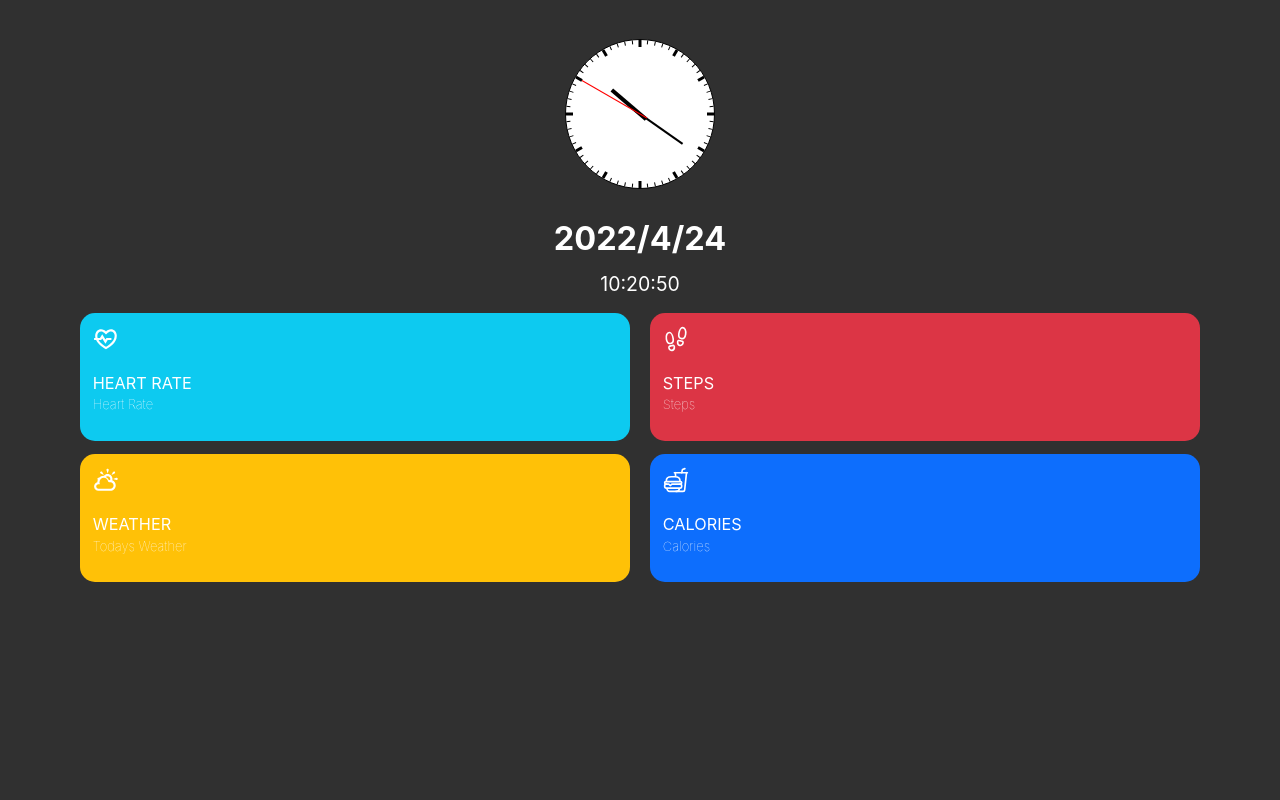
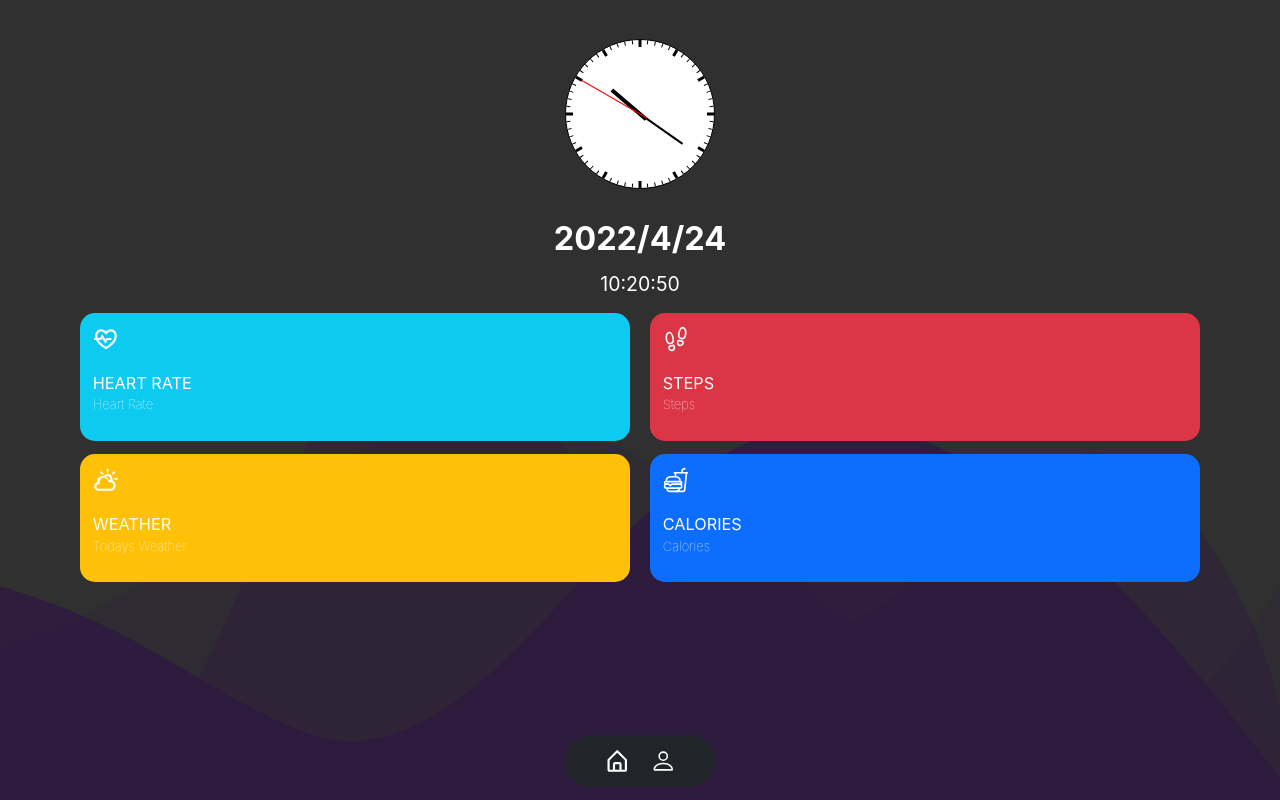
Before and after one commit to MaryamEsmaily/smart-watch, a React (Create React App) app: page / in a window 1280 px wide. Built offline with nearby package versions, Linux system fonts and the light colour scheme; a web font is replaced by a local one.

Commit message:
add some style

```diff
--- a/src/App.js
+++ b/src/App.js
@@ -1,11 +1,14 @@
 import AnalogClock from "./components/AnalogClock";
+import Footer from "./components/Footer";
 import Options from "./components/Options";
 
 function App() {
   return (
     <div className="App">
+      {/* <div className="border-3 border-light">Maryam's Watch</div> */}
       <AnalogClock />
       <Options />
+      <Footer />
     </div>
   );
 }
--- /dev/null
+++ b/src/components/Footer.jsx
@@ -0,0 +1,20 @@
+import React from "react";
+import { BiHomeAlt } from "react-icons/bi";
+import { BsPerson } from "react-icons/bs";
+function Footer() {
+  return (
+    <div
+      className="position-fixed bottom-0 bg-dark py-3 px-5 my-3"
+      style={{
+        left: "50%",
+        transform: "translateX(-50%)",
+        borderRadius: "30px",
+      }}
+    >
+      <BiHomeAlt className="fs-2 me-4" />
+      <BsPerson className="fs-2" />
+    </div>
+  );
+}
+
+export default Footer;
--- a/src/index.css
+++ b/src/index.css
@@ -35,3 +35,26 @@
 .react-clock__face {
   background-color: var(--white);
 }
+
+.custom-shape-divider-bottom-1650816513 {
+  position: absolute;
+  z-index: -1000;
+  bottom: 0;
+  left: 0;
+  width: 100%;
+  overflow: hidden;
+  line-height: 0;
+  transform: rotate(180deg);
+}
+
+.custom-shape-divider-bottom-1650816513 svg {
+  position: relative;
+  display: block;
+  width: calc(153% + 1.3px);
+  height: 500px;
+  transform: rotateY(180deg);
+}
+
+.custom-shape-divider-bottom-1650816513 .shape-fill {
+  fill: #2E1B3FE0;
+}
--- a/src/index.js
+++ b/src/index.js
@@ -6,6 +6,29 @@
 const root = ReactDOM.createRoot(document.getElementById("root"));
 root.render(
   <React.StrictMode>
+    <div className="custom-shape-divider-bottom-1650816513">
+      <svg
+        data-name="Layer 1"
+        xmlns="http://www.w3.org/2000/svg"
+        viewBox="0 0 1200 120"
+        preserveAspectRatio="none"
+      >
+        <path
+          d="M0,0V46.29c47.79,22.2,103.59,32.17,158,28,70.36-5.37,136.33-33.31,206.8-37.5C438.64,32.43,512.34,53.67,583,72.05c69.27,18,138.3,24.88,209.4,13.08,36.15-6,69.85-17.84,104.45-29.34C989.49,25,1113-14.29,1200,52.47V0Z"
+          opacity=".25"
+          className="shape-fill"
+        ></path>
+        <path
+          d="M0,0V15.81C13,36.92,27.64,56.86,47.69,72.05,99.41,111.27,165,111,224.58,91.58c31.15-10.15,60.09-26.07,89.67-39.8,40.92-19,84.73-46,130.83-49.67,36.26-2.85,70.9,9.42,98.6,31.56,31.77,25.39,62.32,62,103.63,73,40.44,10.79,81.35-6.69,119.13-24.28s75.16-39,116.92-43.05c59.73-5.85,113.28,22.88,168.9,38.84,30.2,8.66,59,6.17,87.09-7.5,22.43-10.89,48-26.93,60.65-49.24V0Z"
+          opacity=".5"
+          className="shape-fill"
+        ></path>
+        <path
+          d="M0,0V5.63C149.93,59,314.09,71.32,475.83,42.57c43-7.64,84.23-20.12,127.61-26.46,59-8.63,112.48,12.24,165.56,35.4C827.93,77.22,886,95.24,951.2,90c86.53-7,172.46-45.71,248.8-84.81V0Z"
+          className="shape-fill"
+        ></path>
+      </svg>
+    </div>
     <App />
   </React.StrictMode>
 );
```
Also changed, not shown: src/components/Profile.jsx (added).
